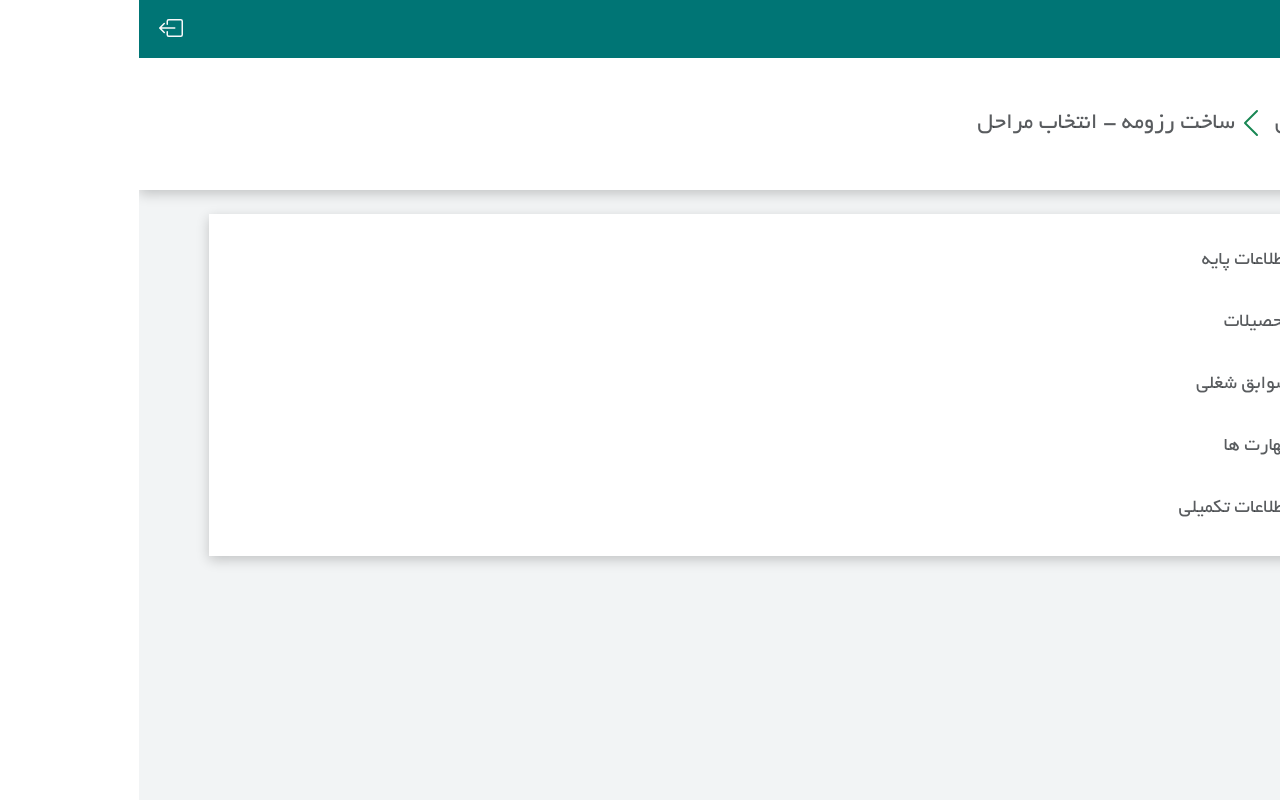
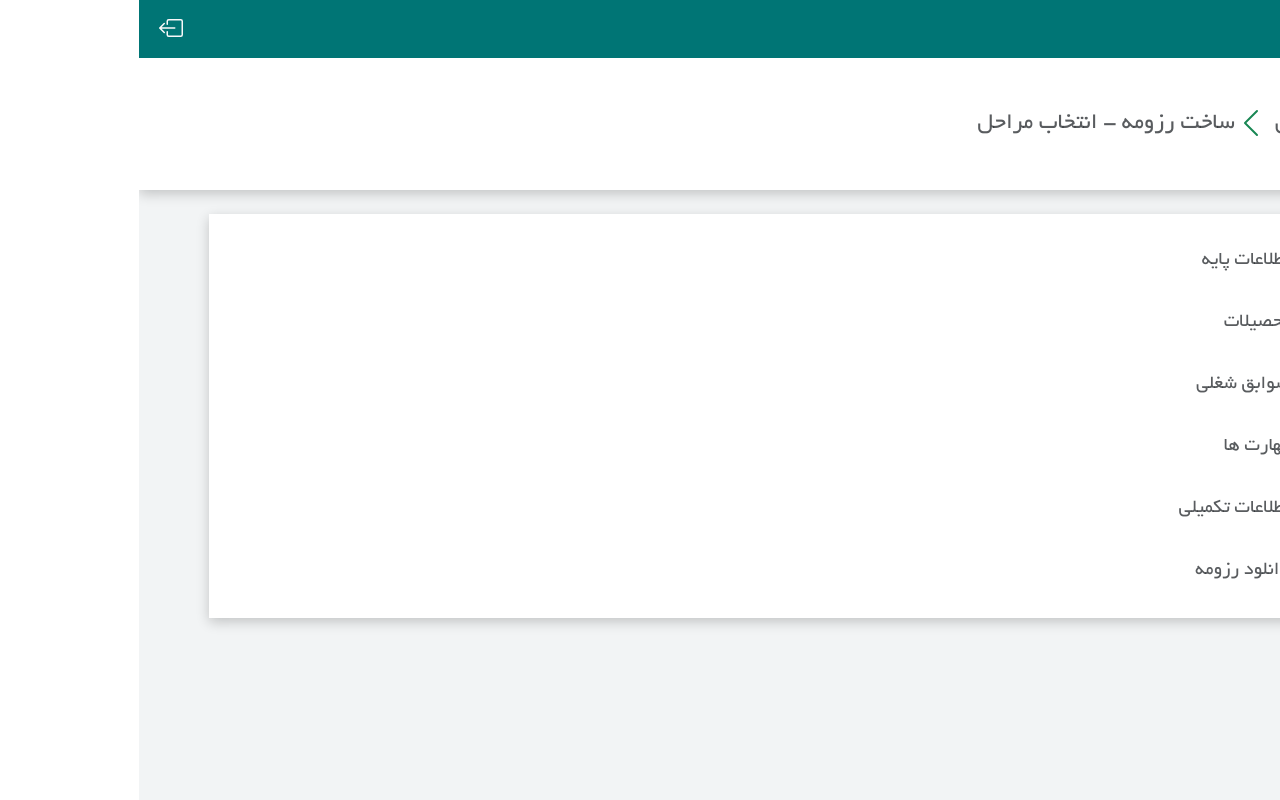
Before and after one commit to nimaessi/Resume, a React (Vite) app: page /resume/select-step in a window 1280 px wide. Built offline with nearby package versions, Linux system fonts and the light colour scheme.

Commit message:
add btn download pdf :wink:

```diff
--- a/src/components/resume/steps/Steps.jsx
+++ b/src/components/resume/steps/Steps.jsx
@@ -6,7 +6,6 @@ import { useSelector } from "react-redux";
 import { selectJob } from "../../../features/job-experience/jobSlice";
 
 const Steps = () => {
-
     const jobInfo = useSelector(selectJob);
   return (
     <Resume displayBtn = {false} >
@@ -43,6 +42,12 @@ const Steps = () => {
                      اطلاعات تکمیلی
                 </Link>
             </ListGroup.Item>
+            <ListGroup.Item className = "border border-0 p-2 m-2">
+                <Link className = "nav-link text-muted fs-5">
+                    <Icon.FilePdf className = "me-2" />
+                     دانلود رزومه
+                </Link>
+            </ListGroup.Item>
         </ListGroup>
     </Resume>
   )
```
